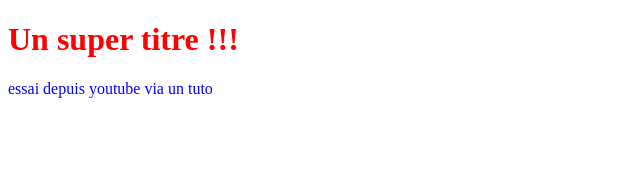
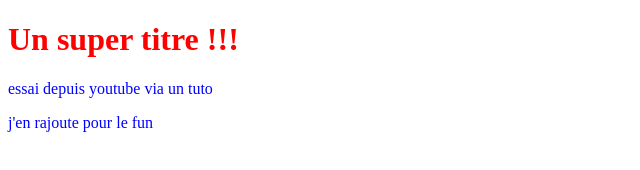
Before and after one commit to agnesdutheil/firstprojet, a plain HTML site: page index.html in a window 1280 px wide. Shown: the whole page, without its empty margins (0-640 px from the left). Drawn offline with Linux system fonts and the light colour scheme.

Commit message:
rajout fun

```diff
--- a/index.html
+++ b/index.html
@@ -7,5 +7,6 @@
 <body>
     <h1>Un super titre !!!</h1>
     <p>essai depuis youtube via un tuto</p>
+    <p>j'en rajoute pour le fun</p>
 </body>
 </html>
```
